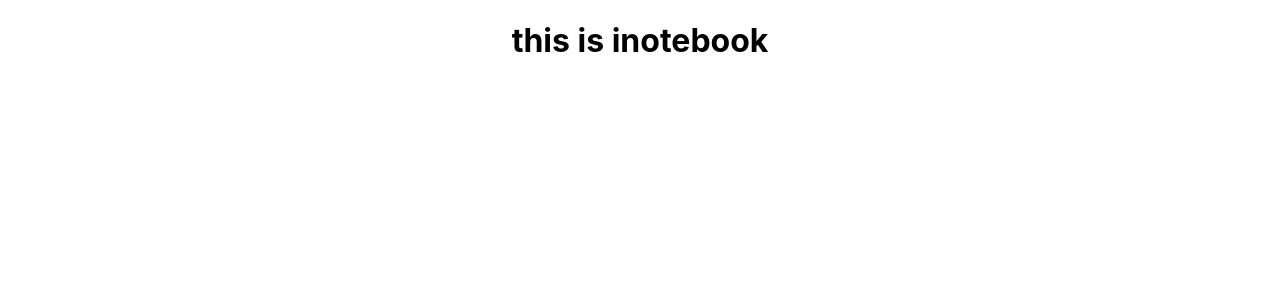
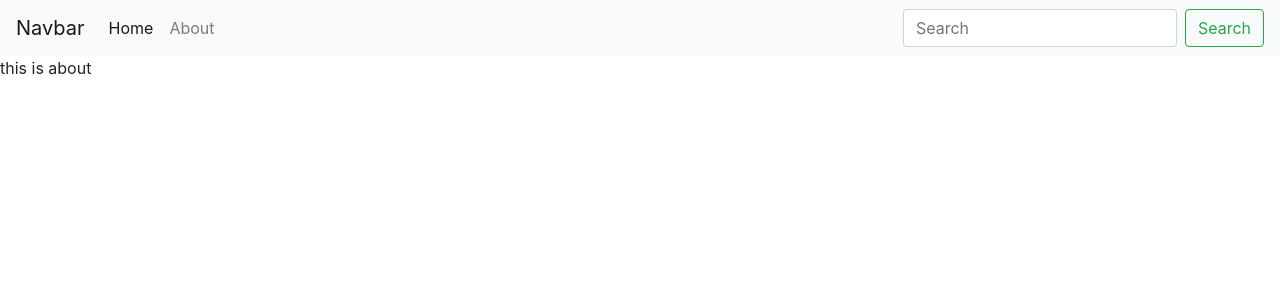
Before and after one commit to Vs74279/inotebook, a React (Create React App) app: page /about in a window 1280 px wide. Shown: the top 300 px of the page. Built offline with nearby package versions, Linux system fonts and the light colour scheme.

Commit message:
Creating navbar and routes

```diff
--- a/public/index.html
+++ b/public/index.html
@@ -1,20 +1,20 @@
 <!DOCTYPE html>
 <html lang="en">
+
 <head>
   <meta charset="utf-8" />
   <link rel="icon" href="%PUBLIC_URL%/favicon.ico" />
   <meta name="viewport" content="width=device-width, initial-scale=1" />
   <meta name="theme-color" content="#000000" />
-    <meta
-      name="description"
-      content="Web site created using create-react-app"
-    />
+  <meta name="description" content="Web site created using create-react-app" />
   <link rel="apple-touch-icon" href="%PUBLIC_URL%/logo192.png" />
   <!--
       manifest.json provides metadata used when your web app is installed on a
       user's mobile device or desktop. See https://developers.google.com/web/fundamentals/web-app-manifest/
     -->
   <link rel="manifest" href="%PUBLIC_URL%/manifest.json" />
+  <link rel="stylesheet" href="https://cdn.jsdelivr.net/npm/bootstrap@4.0.0/dist/css/bootstrap.min.css"
+    integrity="sha384-Gn5384xqQ1aoWXA+058RXPxPg6fy4IWvTNh0E263XmFcJlSAwiGgFAW/dAiS6JXm" crossorigin="anonymous">
   <!--
       Notice the use of %PUBLIC_URL% in the tags above.
       It will be replaced with the URL of the `public` folder during the build.
@@ -24,8 +24,9 @@
       work correctly both with client-side routing and a non-root public URL.
       Learn how to configure a non-root public URL by running `npm run build`.
     -->
-    <title>React App</title>
+  <title>iNotebook</title>
 </head>
+
 <body>
   <noscript>You need to enable JavaScript to run this app.</noscript>
   <div id="root"></div>
@@ -39,5 +40,15 @@
       To begin the development, run `npm start` or `yarn start`.
       To create a production bundle, use `npm run build` or `yarn build`.
     -->
+  <script src="https://code.jquery.com/jquery-3.2.1.slim.min.js"
+    integrity="sha384-KJ3o2DKtIkvYIK3UENzmM7KCkRr/rE9/Qpg6aAZGJwFDMVNA/GpGFF93hXpG5KkN"
+    crossorigin="anonymous"></script>
+  <script src="https://cdn.jsdelivr.net/npm/popper.js@1.12.9/dist/umd/popper.min.js"
+    integrity="sha384-ApNbgh9B+Y1QKtv3Rn7W3mgPxhU9K/ScQsAP7hUibX39j7fakFPskvXusvfa0b4Q"
+    crossorigin="anonymous"></script>
+  <script src="https://cdn.jsdelivr.net/npm/bootstrap@4.0.0/dist/js/bootstrap.min.js"
+    integrity="sha384-JZR6Spejh4U02d8jOt6vLEHfe/JQGiRRSQQxSfFWpi1MquVdAyjUar5+76PVCmYl"
+    crossorigin="anonymous"></script>
 </body>
+
 </html>
--- a/src/App.js
+++ b/src/App.js
@@ -1,12 +1,32 @@
 
 import './App.css';
+import {
+
+  BrowserRouter ,
+  Routes,
+  Route,
+
+  } from "react-router-dom";
+import Navbar from './components/Navbar';
+import {Home} from './components/Home';
+import About from './components/About';
 
 function App() {
   return (
-    <div className="App">
+    <>
+    <BrowserRouter>
+    <Navbar/>
 
-     <h1>this is inotebook</h1>
-      </div>
+
+     <Routes>
+     <Route path="/" element={<Home />} />
+
+     <Route path="/about" element={<About />} />
+
+
+     </Routes>
+     </BrowserRouter>
+      </>
   );
 }
 
--- /dev/null
+++ b/src/components/About.js
@@ -0,0 +1,11 @@
+import React from 'react'
+
+const About = () => {
+  return (
+    <div>
+      this is about
+    </div>
+  )
+}
+
+export default About
--- /dev/null
+++ b/src/components/Home.js
@@ -0,0 +1,10 @@
+import React from 'react'
+
+
+ export const Home = () => {
+  return (
+    <div>
+      this is home
+    </div>
+  )
+}
--- /dev/null
+++ b/src/components/Navbar.js
@@ -0,0 +1,32 @@
+import React from 'react'
+import { Link} from "react-router-dom";
+
+const Navbar = () => {
+    return (
+        <nav className="navbar navbar-expand-lg navbar-light bg-light">
+            <Link className="navbar-brand" to="/">Navbar</Link>
+            <button className="navbar-toggler" type="button" data-toggle="collapse" data-target="#navbarSupportedContent" aria-controls="navbarSupportedContent" aria-expanded="false" aria-label="Toggle navigation">
+                <span className="navbar-toggler-icon"></span>
+            </button>
+
+            <div className="collapse navbar-collapse" id="navbarSupportedContent">
+                <ul className="navbar-nav mr-auto">
+                    <li className="nav-item active">
+                        <Link className="nav-link" to="/">Home <span className="sr-only">(current)</span></Link>
+                    </li>
+                    <li className="nav-item">
+                        <Link className="nav-link" to="/about">About</Link>
+                    </li>
+
+
+                </ul>
+                <form className="form-inline my-2 my-lg-0">
+                    <input className="form-control mr-sm-2" type="search" placeholder="Search" aria-label="Search" />
+                    <button className="btn btn-outline-success my-2 my-sm-0" type="submit">Search</button>
+                </form>
+            </div>
+        </nav>
+    )
+}
+
+export default Navbar
```
Lines whose indentation alone changed are shown as unchanged.
